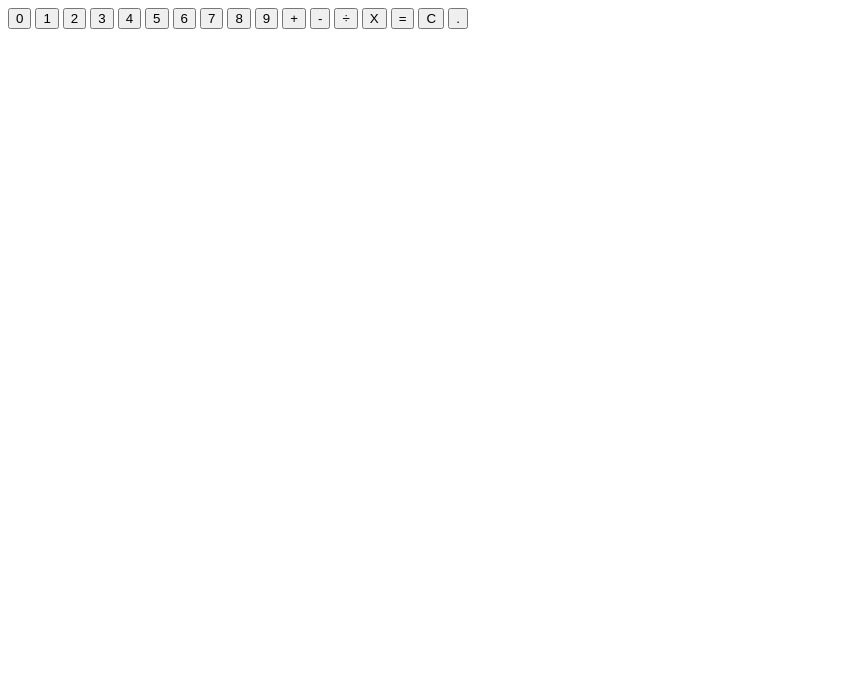
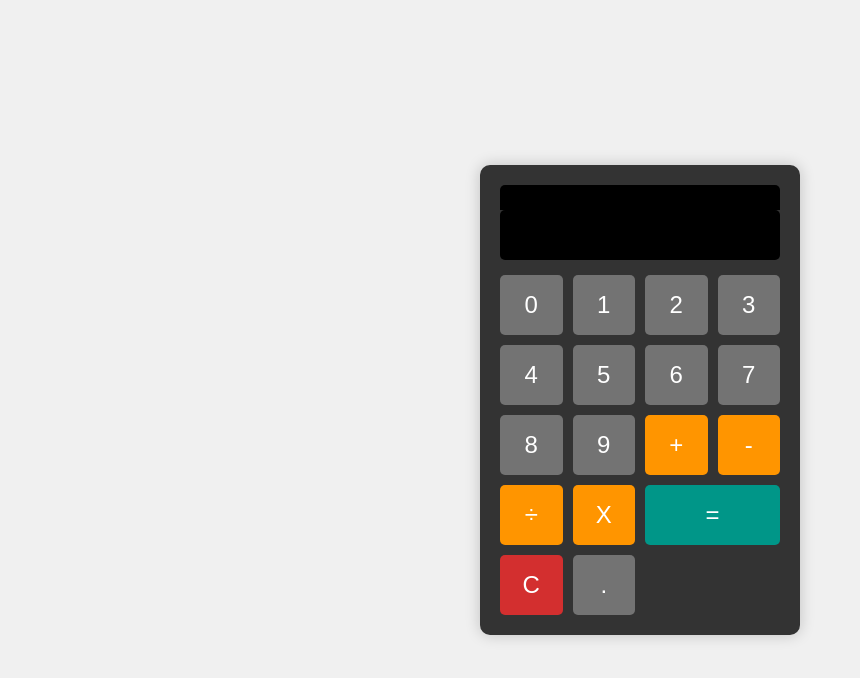
Before and after one commit to selimistani/calculator, a plain HTML site: page index.html in a window 1280 px wide. Shown: the whole page, without its empty margins (0-860 px from the left). Drawn offline with Linux system fonts and the light colour scheme.

Commit message:
Add basic CSS styling to calculator and visually distinguish operation buttons

```diff
--- a/index.html
+++ b/index.html
@@ -10,9 +10,11 @@
   </head>
   <body>
     <div class="calculator">
-      <div class="calculator-btns">
+      <div class="output-container">
         <div id="output-previous"></div>
         <div id="output"></div>
+      </div>
+      <div class="calculator-btns">
         <button id="0" value="0" class="number">0</button>
         <button id="1" value="1" class="number">1</button>
         <button id="2" value="2" class="number">2</button>
--- a/script.js
+++ b/script.js
@@ -69,6 +69,7 @@ buttons.forEach((button) => {
         } else {
           displayValue = operate(num1, num2, operator);
           displayDiv.textContent = displayValue;
+          (operator = NaN), (num2 = NaN), (num1 = displayValue);
         }
         if (displayDiv.textContent.length > 9) {
           displayDiv.textContent = displayValue.toFixed(9);
--- a/styles.css
+++ b/styles.css
@@ -0,0 +1,123 @@
+/* General reset */
+* {
+  margin: 0;
+  padding: 0;
+  box-sizing: border-box;
+}
+
+body {
+  font-family: "Arial", sans-serif;
+  display: flex;
+  justify-content: center;
+  align-items: center;
+  height: 100vh;
+  background-color: #f0f0f0;
+}
+
+/* Calculator container */
+.calculator {
+  width: 320px;
+  background-color: #333;
+  border-radius: 10px;
+  box-shadow: 0 0 15px rgba(0, 0, 0, 0.2);
+  padding: 20px;
+}
+
+#output {
+  height: 50px;
+  width: 100%;
+  background-color: #000;
+  color: #fff;
+  font-size: 24px;
+  text-align: right;
+  padding: 10px;
+  border-radius: 5px;
+  margin-bottom: 15px;
+  display: flex;
+  align-items: center;
+  justify-content: flex-end;
+}
+
+#output-previous {
+  height: 25px;
+  width: 100%;
+  background-color: #000;
+  color: #fff;
+  font-size: 12px;
+  text-align: right;
+  padding: 10px;
+  border-radius: 5px 5px 0 0;
+  display: flex;
+  align-items: center;
+  justify-content: flex-end;
+}
+
+.calculator-btns {
+  display: grid;
+  grid-template-columns: repeat(4, 1fr);
+  grid-gap: 10px;
+}
+
+/* Style for buttons */
+button {
+  width: 100%;
+  height: 60px;
+  font-size: 24px;
+  background-color: #4d4d4d;
+  color: white;
+  border: none;
+  border-radius: 5px;
+  cursor: pointer;
+  transition: background-color 0.2s;
+}
+
+/* Button hover effect */
+button:hover {
+  background-color: #616161;
+}
+
+/* Styling for the number buttons */
+.number {
+  background-color: #737373;
+}
+
+.number:hover {
+  background-color: #8c8c8c;
+}
+
+/* Styling for operator buttons */
+.operator {
+  background-color: #ff9500;
+}
+
+.operator:hover {
+  background-color: #ffab40;
+}
+
+/* Style for equals button */
+#\= {
+  background-color: #009688;
+  grid-column: span 2; /* Make it take up two columns */
+}
+
+#\=:hover {
+  background-color: #33ab9f;
+}
+
+/* Style for clear button */
+#C {
+  background-color: #d32f2f;
+}
+
+#C:hover {
+  background-color: #e53935;
+}
+
+/* Style for the decimal button */
+#\. {
+  background-color: #737373;
+}
+
+\.:hover {
+  background-color: #8c8c8c;
+}
```
